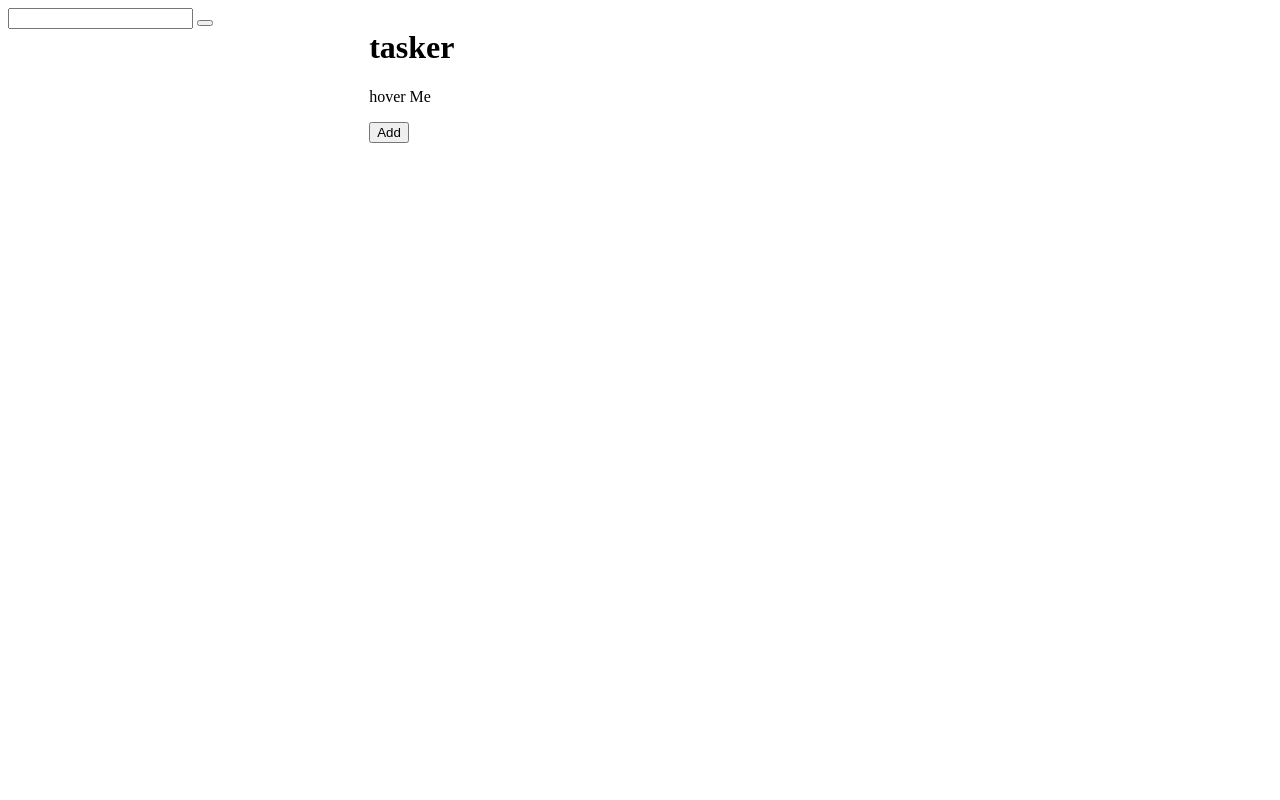
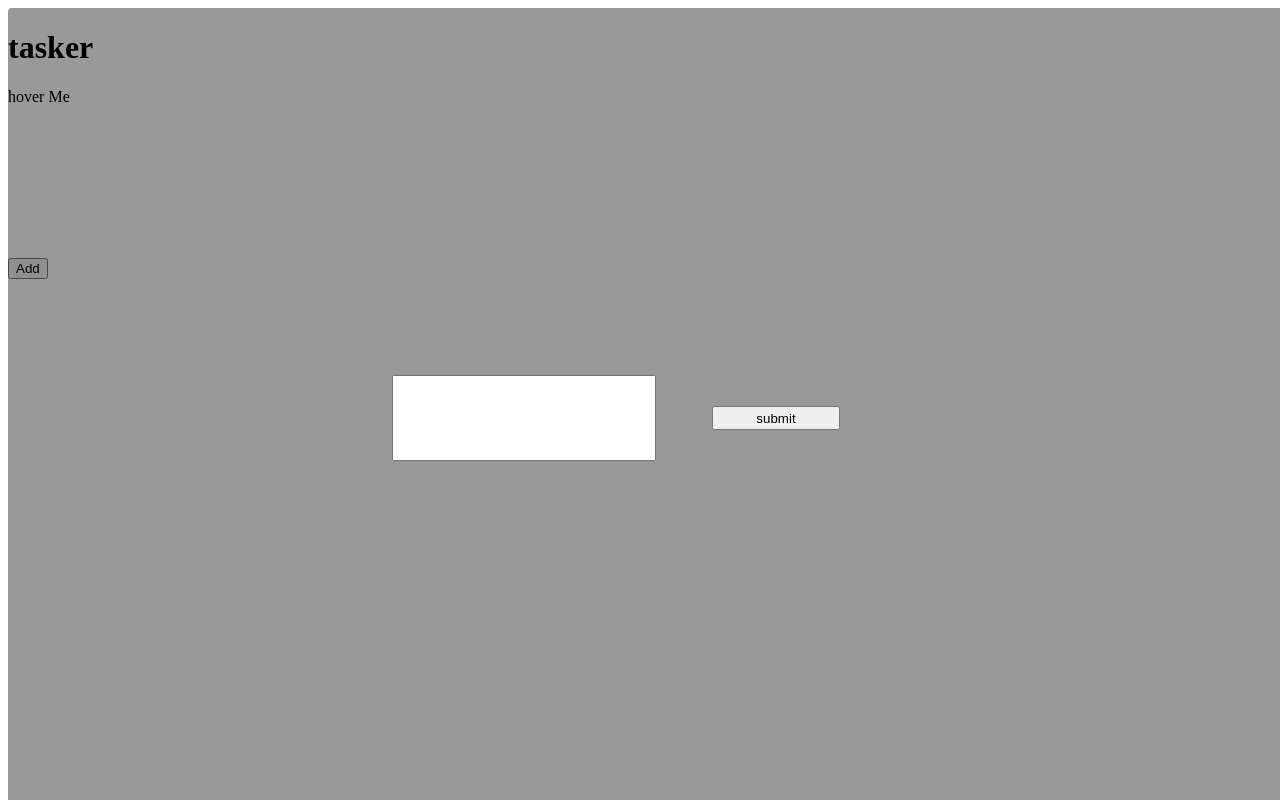
Before and after one commit to yuav8520/todolist, a website built with webpack: page src/index.html in a window 1280 px wide. Both pictures are taken after a click on the button "Add". Built offline with nearby package versions, Linux system fonts and the light colour scheme.

Commit message:
have some problems with button and need to fix s in solid

```diff
--- a/src/index.html
+++ b/src/index.html
@@ -6,9 +6,9 @@
     <title>todo list</title>
 </head>
 <body>
-    <pop-up class="off" id="pop-up-tasker"><input type="text">
-    <button type="submit"></button>
-    </pop-up>
+    <form class="off" id="pop-up-tasker"><input type="text" class="input-text">
+    <button type="submit" class="submit">submit</button>
+    </form>
     <side-bar><h1>tasker</h1></side-bar>
     <content><container></container></content>
 </body>
--- a/src/index.js
+++ b/src/index.js
@@ -1,19 +1,31 @@
 import './styles.css';
-import { handleHover, handleUnhover } from './modules/hover.js';
+import { bckColorChanger } from './modules/hover.js';
+import { addTasker } from './modules/side-bar/add-tasker.js';
 
 const sidebar=document.querySelector('side-bar');
 const add=document.createElement('button');
 const list=document.createElement('ul');
-const div=document.createElement('div');
 
+
+const div=document.createElement('div');//div
 div.textContent="hover Me";
-add.textContent="Add";
-div.addEventListener('mouseover', (e)=>handleHover(e,`grey`));
-div.addEventListener('mouseout', (e)=>handleHover(e,`white`));
+div.addEventListener('mouseover', (e)=>bckColorChanger(e,`grey`));
+div.addEventListener('mouseout', (e)=>bckColorChanger(e,`white`));
+
+
+add.textContent="Add";//add button functions
+//we want pop up to hide every thing when clicked
+//and i want when i finish that it'll add the tasker as well as disppear
 add.addEventListener('click', ()=>{
-    const popup=document.querySelector('pop-up');
-    popup.classList.remove('off')
+    const popup=document.querySelector('#pop-up-tasker');
+    popup.classList.remove('off');
+
+    const form=document.querySelector('form:not(.off)');
+    const submit=form.querySelector('button[type="submit"]');
+    submit.addEventListener('click', (e)=>e.preventDefault());
+    submit.addEventListener('click', (e)=>addTasker(e.target));
 });
+
 
 sidebar.append(div);
 sidebar.append(list);
--- a/src/modules/hover.js
+++ b/src/modules/hover.js
@@ -1,9 +1,6 @@
-function handleHover(e,color) {//changes bck color when hoverd per request
+function bckColorChanger(e,color) {//changes bck color  per request
     const item=e.target;
     item.style.background = color;
 }
-function handleUnhover(e,color) {//changes bck color when unhoverd per request
-    const item=e.target;
-    item.style.background = color;
-}
-export { handleHover, handleUnhover };
+
+export { bckColorChanger };
--- /dev/null
+++ b/src/modules/side-bar/add-tasker.js
@@ -0,0 +1,17 @@
+function addTasker(button) {//recives the submit button that was clicked
+    //if it's a form we want to get the name and add it to list
+    const form =button.closest('form');
+    console.log(form)
+    if(form){
+
+        const tasker = form.querySelector(`.input-text`);
+        const taskerList = document.querySelector('ul');
+        const taskerItem = document.createElement('li');
+        console.log(tasker.value)
+        taskerItem.textContent = tasker.value;
+        taskerList.append(taskerItem);
+        //form.classList.add('off');
+    }
+
+}
+export { addTasker };
--- a/src/styles.css
+++ b/src/styles.css
@@ -2,14 +2,38 @@ body{
     display: grid;
     grid-template-columns: 2fr 5fr;
 }
+
 .off {
     display: none; /* Hidden by default */
+
+}
+#pop-up-tasker:not(.off){
     position: fixed; /* Stay in place */
     z-index: 1; /* Sit on top */
-    left: 0;
-    top: 0;
     width: 100%; /* Full width */
     height: 100%; /* Full height */
     overflow: auto; /* Enable scroll if needed */
     background-color: rgba(0,0,0,0.4); /* Black w/ opacity */
+    align-items: center;
+    padding: 10px 20px;
+    color: white;
+    border: none;
+    border-radius: 4px;
+    display: flex;
 }
+#pop-up-tasker > input{
+    position: absolute;
+    left: 30dvw;
+    height: 10dvh;
+    width: 20dvw;
+}
+#pop-up-tasker > button{
+    position: absolute;
+    left: 55dvw;
+    width: 10dvw;
+    height: 3dvh;
+}
+ul{
+    width: 100%;
+    height: 15dvh;
+}
```
